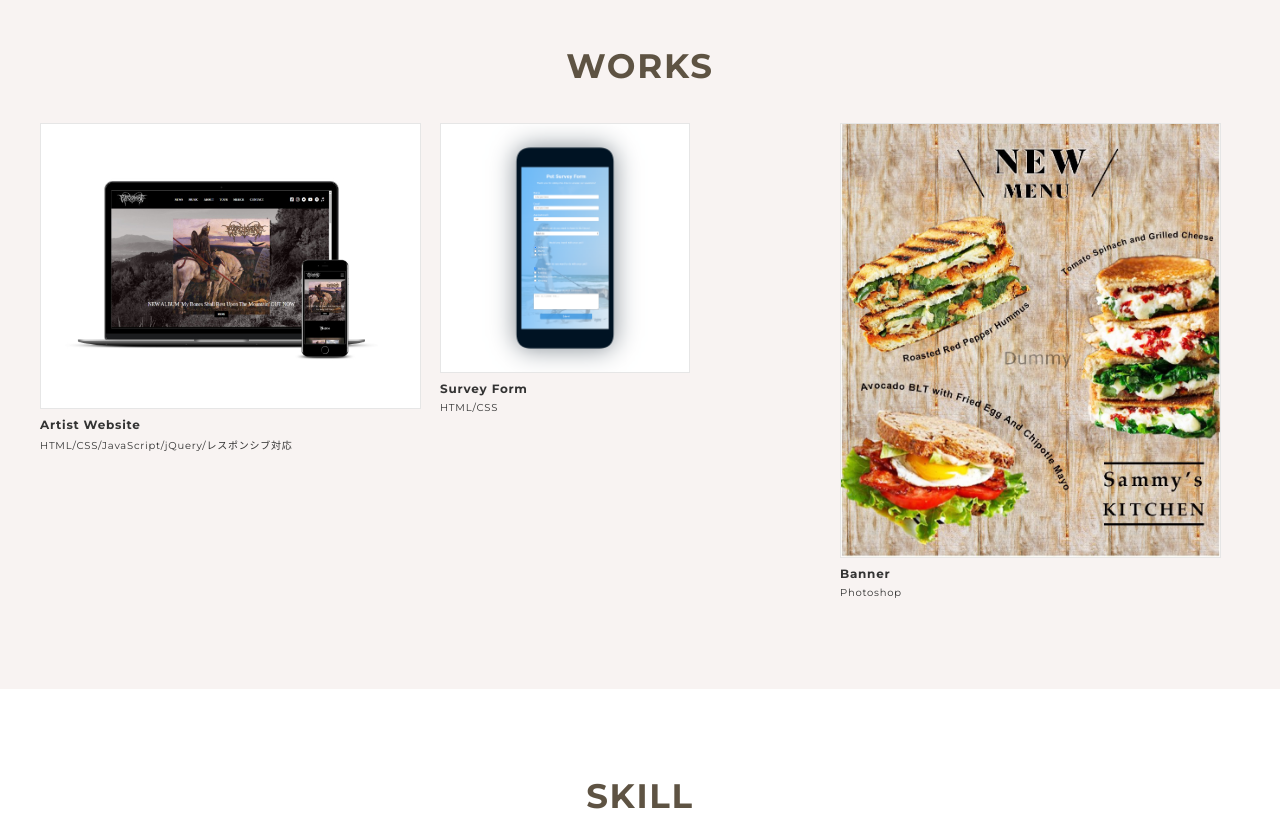
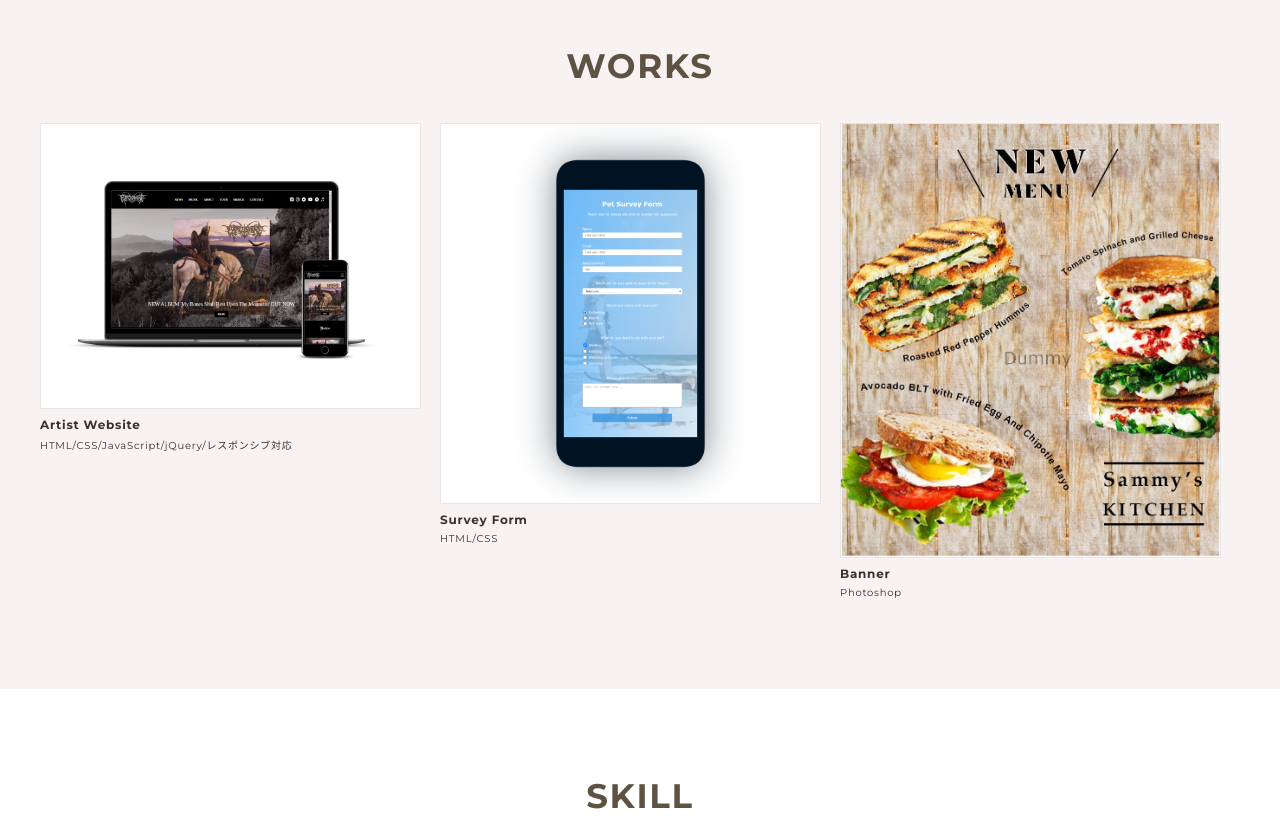
Before and after one commit to Syk515/portfolio_sy, a plain HTML site: page index.html in a window 1280 px wide. Shown: the part 800-1631 px from the top of the page. Drawn offline with nearby package versions, Linux system fonts and the light colour scheme.

Commit message:
Update index.html

```diff
--- a/index.html
+++ b/index.html
@@ -54,7 +54,7 @@
               <p class="works-info">HTML/CSS/JavaScript/jQuery/レスポンシブ対応</p>
             </a>
             <a class="works-item" href="works-2.html">
-              <div class="works-img"><img src="img/works/mobile-mockup-survey.png" width="250" height="250"
+              <div class="works-img"><img src="img/works/mobile-mockup-survey.png"
                   alt="html2" /></div>
               <p class="works-name">Survey Form</p>
               <p class="works-info">HTML/CSS</p>
```
